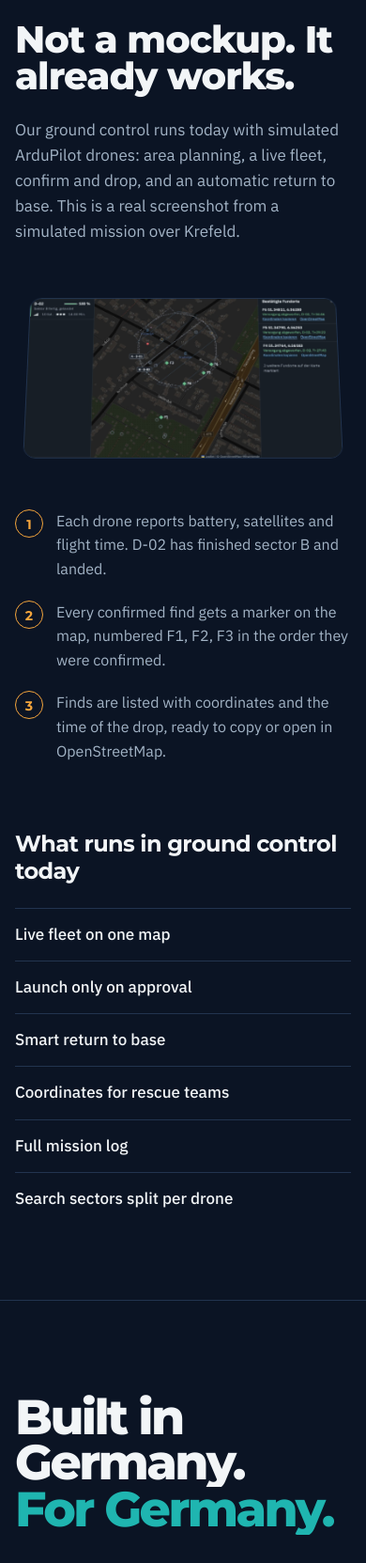
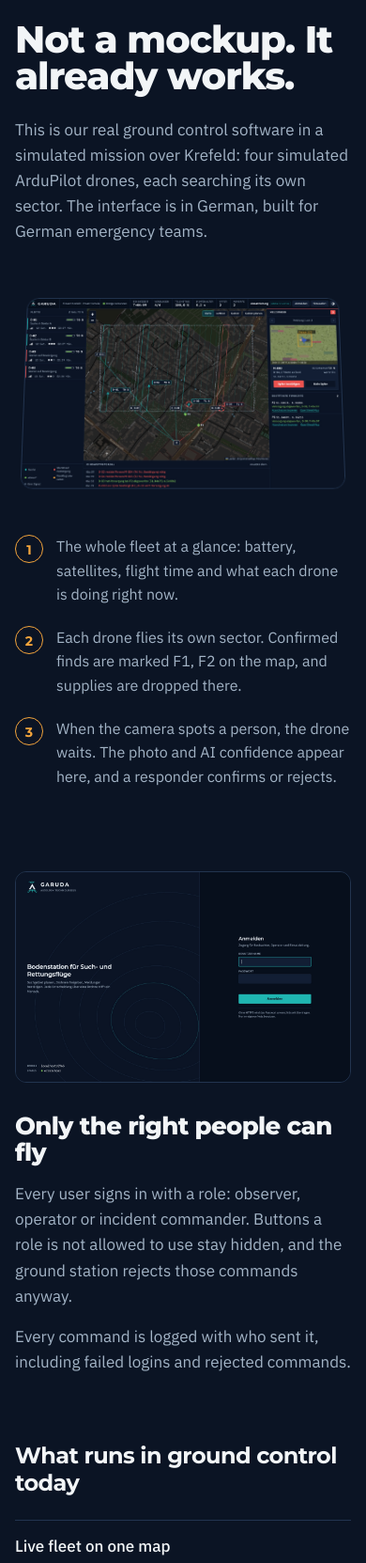
Before and after one commit to auxilium-garuda/auxilium-garuda.github.io, a plain HTML site: page index.html in a window 390 px wide. Shown: the part 4660-6323 px from the top of the page at 94% size. Drawn offline with Linux system fonts and the light colour scheme.

Commit message:
Show real ground control screenshots: live mission and login
Co-Authored-By: Claude Opus 5.5 <noreply@anthropic.com>

```diff
--- a/index.html
+++ b/index.html
@@ -160,6 +160,12 @@ p{margin:0}
 @media (max-width:860px){.notes{grid-template-columns:1fr}}
 .notes li{display:grid;grid-template-columns:30px 1fr;gap:14px;align-items:start;font-size:16px;color:var(--slate)}
 .notes li i{font:normal 700 14px/30px var(--display);width:30px;height:30px;border-radius:50%;text-align:center;border:1px solid var(--heat);color:var(--heat)}
+.access{margin-top:88px;display:grid;grid-template-columns:minmax(0,7fr) minmax(0,5fr);gap:32px 64px;align-items:center}
+@media (max-width:860px){.access{grid-template-columns:1fr}}
+.access-shot{margin:0;border:1px solid var(--line);border-radius:12px;overflow:hidden;background:var(--deep)}
+.access-shot img{width:100%;height:auto}
+.access h3{font-size:clamp(26px,2.6vw,34px);font-weight:800;line-height:1.1}
+.access p{margin-top:16px;color:var(--slate);max-width:440px}
 .capab{margin-top:72px;display:grid;grid-template-columns:minmax(0,4fr) minmax(0,8fr);gap:24px 64px}
 @media (max-width:860px){.capab{grid-template-columns:1fr}}
 .capab h3{font-size:24px;font-weight:700;line-height:1.2}
@@ -368,21 +374,31 @@ footer{border-top:1px solid var(--line)}
   <div class="wrap">
     <div class="product-head">
       <h2 id="productTitle">Not a mockup. It already works.</h2>
-      <p>Our ground control runs today with simulated ArduPilot drones: area planning, a live fleet, confirm and drop, and an automatic return to base. This is a real screenshot from a simulated mission over Krefeld.</p>
+      <p>This is our real ground control software in a simulated mission over Krefeld: four simulated ArduPilot drones, each searching its own sector. The interface is in German, built for German emergency teams.</p>
     </div>
     <div class="tilt">
       <figure class="shot" id="shot">
-        <img src="./assets/ac5e2a0e1236d582ea0196243a9dd89e.jpg" width="1600" height="878" alt="Garuda ground control: drone D-02 status on the left, a map with two search sectors and confirmed finds F1 to F6, and a list of confirmed find locations with coordinates on the right" loading="lazy" decoding="async">
-        <span class="pin" style="left:11%;top:7%">1</span>
-        <span class="pin" style="left:44.8%;top:41.5%">2</span>
-        <span class="pin" style="left:88%;top:9%">3</span>
+        <img src="./assets/ground-control-mission.jpg" width="2400" height="1500" alt="Garuda ground control during a mission: fleet list with four drones on the left, a map of Krefeld with four search sectors, drone routes and confirmed finds F1 and F2, and on the right a report from drone D-04 with a camera photo of a person, AI confidence 72 percent and the buttons Opfer bestätigen and Kein Opfer" loading="lazy" decoding="async">
+        <span class="pin" style="left:17%;top:19%">1</span>
+        <span class="pin" style="left:47.6%;top:64.5%">2</span>
+        <span class="pin" style="left:79%;top:15%">3</span>
       </figure>
     </div>
     <ol class="notes">
-      <li><i>1</i>Each drone reports battery, satellites and flight time. D-02 has finished sector B and landed.</li>
-      <li><i>2</i>Every confirmed find gets a marker on the map, numbered F1, F2, F3 in the order they were confirmed.</li>
-      <li><i>3</i>Finds are listed with coordinates and the time of the drop, ready to copy or open in OpenStreetMap.</li>
+      <li><i>1</i>The whole fleet at a glance: battery, satellites, flight time and what each drone is doing right now.</li>
+      <li><i>2</i>Each drone flies its own sector. Confirmed finds are marked F1, F2 on the map, and supplies are dropped there.</li>
+      <li><i>3</i>When the camera spots a person, the drone waits. The photo and AI confidence appear here, and a responder confirms or rejects.</li>
     </ol>
+    <div class="access">
+      <figure class="access-shot">
+        <img src="./assets/ground-control-login.jpg" width="2400" height="1500" alt="Garuda ground control login page with the Garuda logo, the line Bodenstation für Such- und Rettungsflüge, and a sign-in form with username and password" loading="lazy" decoding="async">
+      </figure>
+      <div>
+        <h3>Only the right people can fly</h3>
+        <p>Every user signs in with a role: observer, operator or incident commander. Buttons a role is not allowed to use stay hidden, and the ground station rejects those commands anyway.</p>
+        <p>Every command is logged with who sent it, including failed logins and rejected commands.</p>
+      </div>
+    </div>
     <div class="capab">
       <h3>What runs in ground control today</h3>
       <ul>
```
Also changed, not shown: assets/ac5e2a0e1236d582ea0196243a9dd89e.jpg (deleted), assets/ground-control-login.jpg (added), assets/ground-control-mission.jpg (added), 1 other file.
